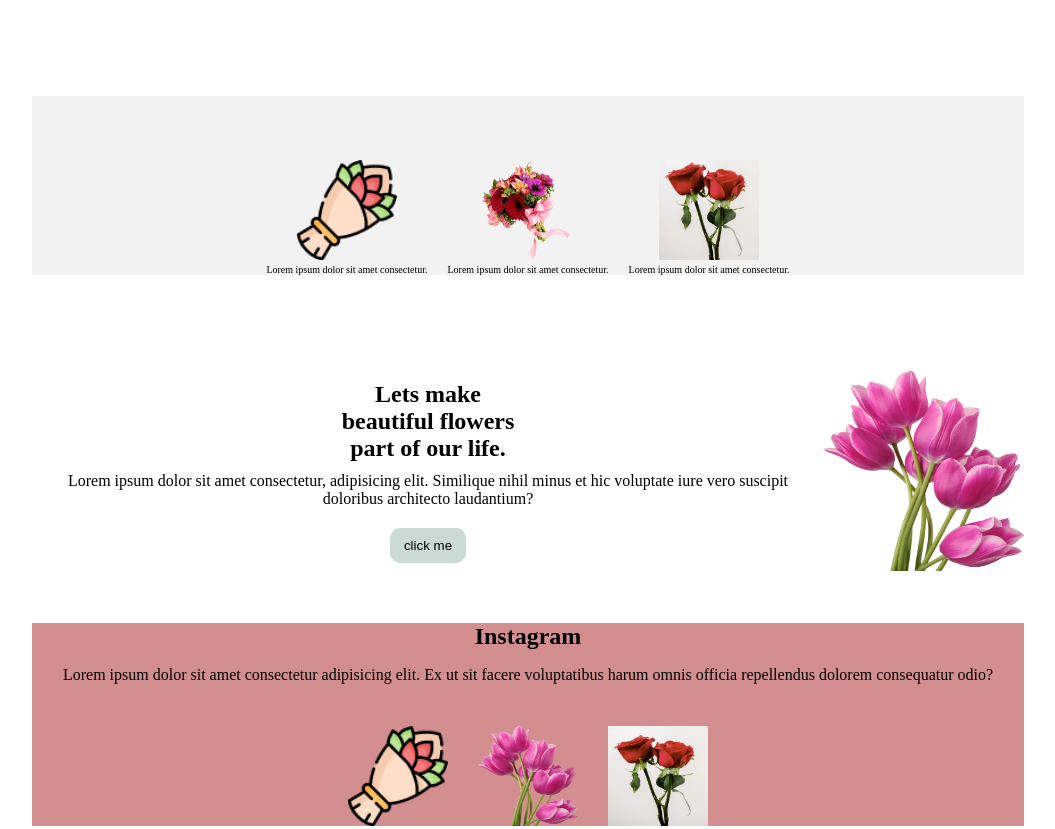
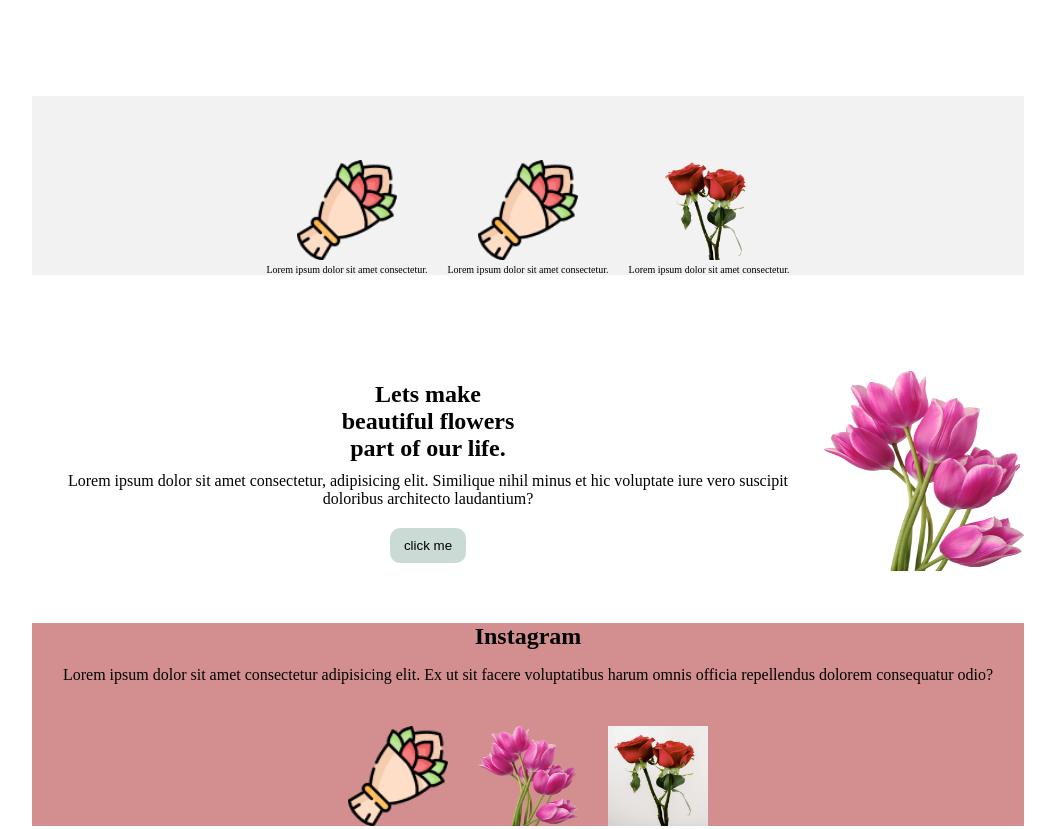
Before and after one commit to deep-dey2/website-1, a plain HTML site: page index.html in a window 1280 px wide. Shown: the top 829 px of the page, without its empty margins (112-1167 px from the left). Drawn offline with Linux system fonts and the light colour scheme; files whose address does not match are found by name.

Commit message:
change image location

```diff
--- a/index.html
+++ b/index.html
@@ -19,7 +19,7 @@
             <p>Lorem ipsum dolor sit amet consectetur.</p>
         </div>
         <div>
-            <img src="images/Rectangle 6.png" alt="">
+            <img src="/images/fff.png" alt="">
             <p>Lorem ipsum dolor sit amet consectetur.</p>
         </div>
     </div>
```
Also changed, not shown: images/fff.png (added), images/pngwing 5 copy.png (renamed from deep/pngwing 5.png).
